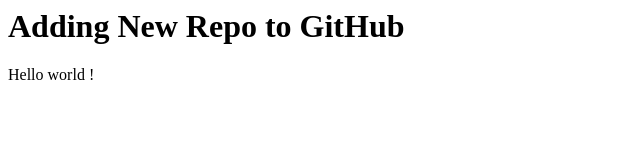
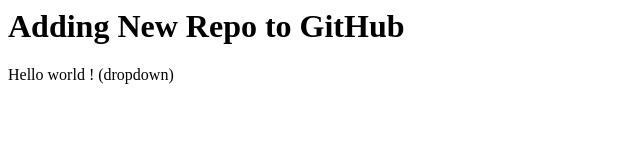
Before and after one commit to sahilalam45/NewRepo, a plain HTML site: page index.html in a window 1280 px wide. Shown: the full height of the page, 0-640 px from the left. Drawn offline with Linux system fonts and the light colour scheme.

```diff
--- a/index.html
+++ b/index.html
@@ -1,2 +1,2 @@
 <h1> Adding New Repo to GitHub</h1>
-<P>Hello world !</P>
+<P>Hello world ! (dropdown)</P>
```
